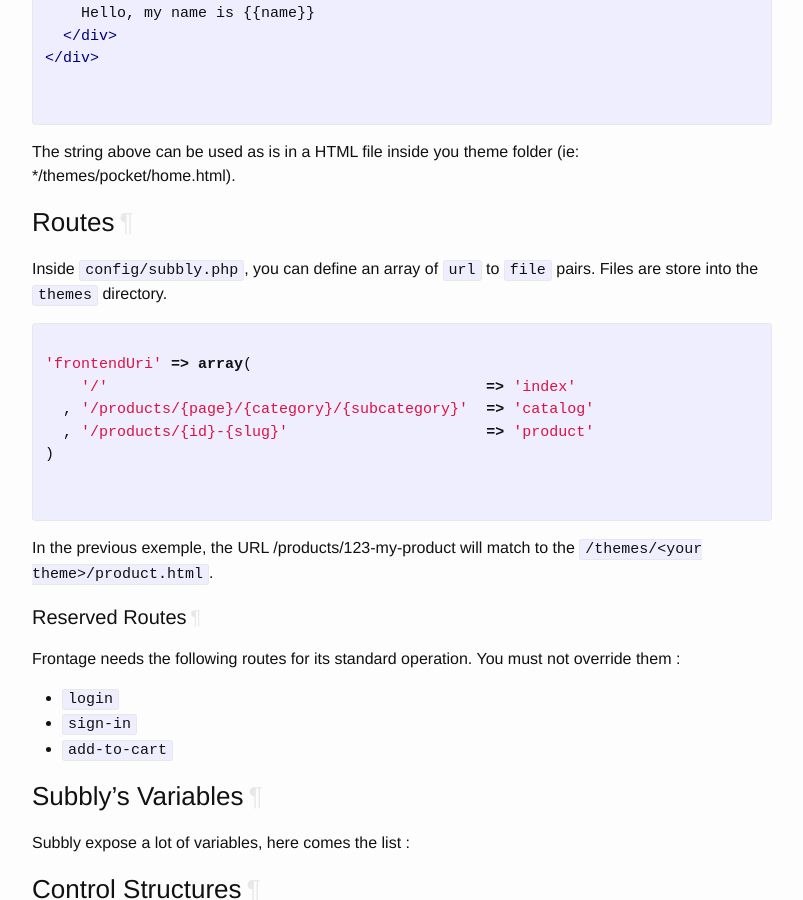
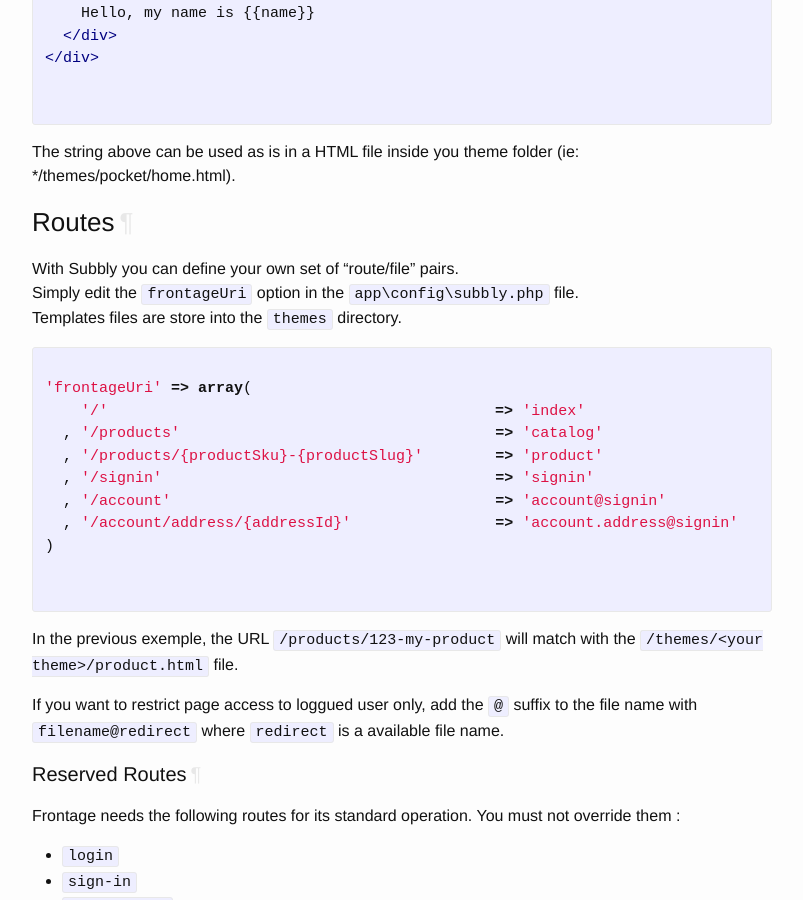
Before and after one commit to subbly/documentation, a Jekyll site: the page built from frontage/index.md, in a window 1280 px wide and 900 px high, scrolled down 866 px. Shown: the whole window, without its empty margins (238-1041 px from the left). Built offline with Jekyll 4.4.1, drawn with Linux system fonts in a browser that asks for light colours; nearby versions of some CDN libraries.

Commit message:
theme routes

```diff
--- a/frontage/index.md
+++ b/frontage/index.md
@@ -44,19 +44,28 @@
 
 ### <a name="routes"></a>Routes
 
-Inside `config/subbly.php`, you can define an array of `url` to `file` pairs. Files are store into the `themes` directory.
+With Subbly you can define your own set of "route/file" pairs.
+Simply edit the `frontageUri` option in the `app\config\subbly.php` file.
+Templates files are store into the `themes` directory.
 
     {% highlight php %}
     {% raw %}
-'frontendUri' => array(
-    '/'                                          => 'index'
-  , '/products/{page}/{category}/{subcategory}'  => 'catalog'
-  , '/products/{id}-{slug}'                      => 'product'
+'frontageUri' => array(
+    '/'                                           => 'index'
+  , '/products'                                   => 'catalog'
+  , '/products/{productSku}-{productSlug}'        => 'product'
+  , '/signin'                                     => 'signin'
+  , '/account'                                    => 'account@signin'
+  , '/account/address/{addressId}'                => 'account.address@signin'
 )
     {% endraw %}
     {% endhighlight %}
 
-In the previous exemple, the URL /products/123-my-product will match to the `/themes/<your theme>/product.html`.
+
+In the previous exemple, the URL `/products/123-my-product` will match with the `/themes/<your theme>/product.html` file.
+
+If you want to restrict page access to loggued user only, add the `@` suffix to the file name with `filename@redirect` where `redirect` is a available file name.
+
 
 #### <a name="reserved-routes"></a>Reserved Routes
 
```
